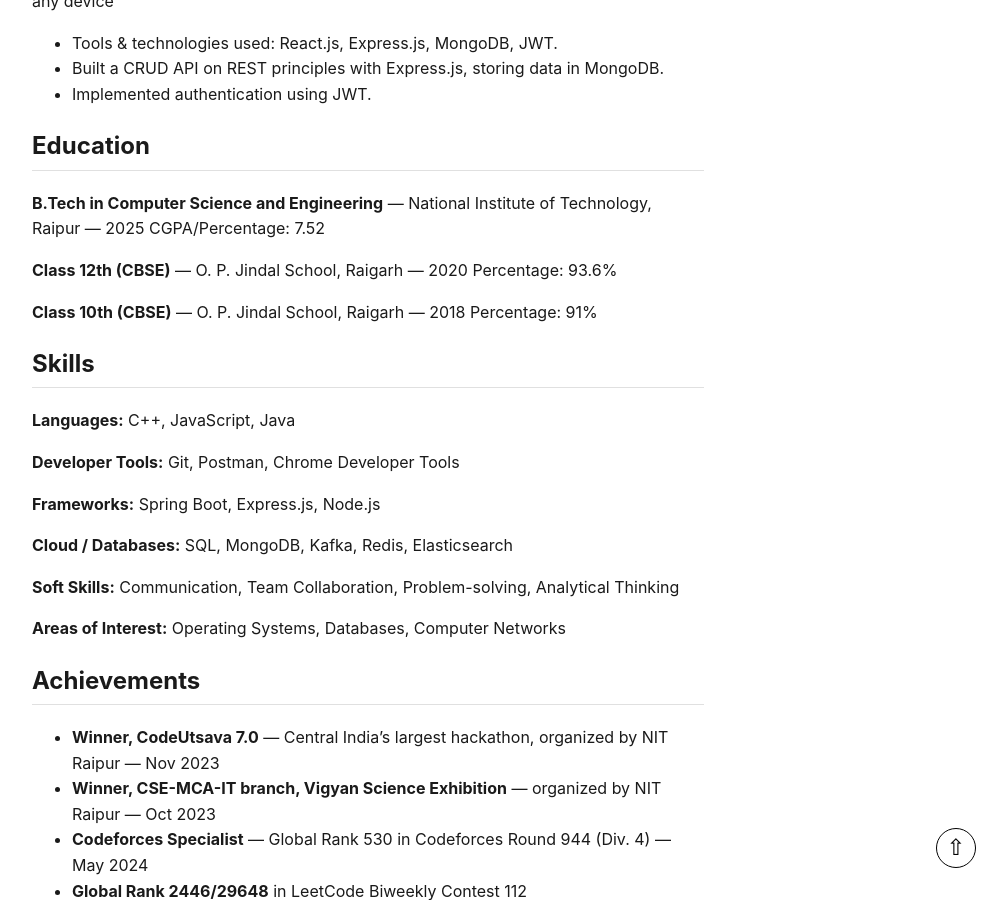
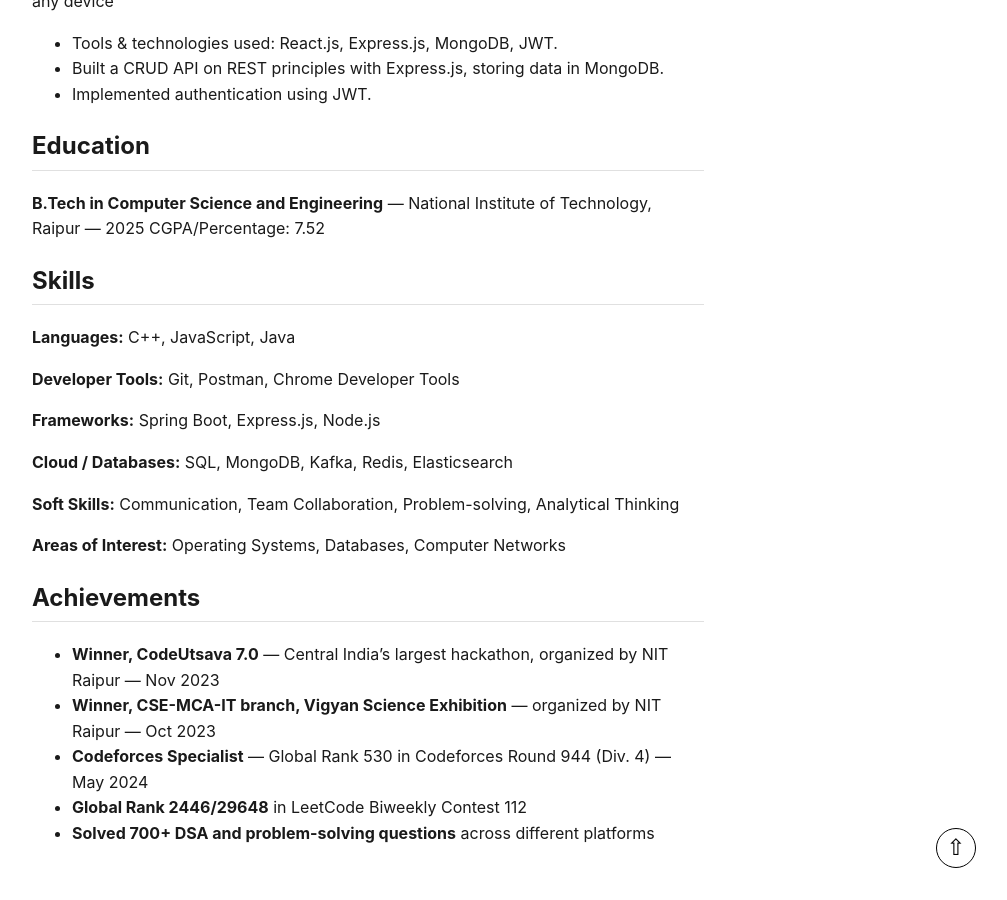
Before and after one commit to aarifkhan7/aarifkhan7.github.io, a Jekyll site: the page built from resume.md, in a window 1280 px wide and 900 px high, scrolled down 1989 px. Shown: the whole window, without its empty margins (272-1279 px from the left). Built offline with Jekyll 4.4.1, drawn with Linux system fonts in a browser that asks for light colours.

Commit message:
Remove High School

```diff
--- a/resume.md
+++ b/resume.md
@@ -57,12 +57,6 @@ description: >-
 **B.Tech in Computer Science and Engineering** — National Institute of Technology, Raipur — 2025
 CGPA/Percentage: 7.52
 
-**Class 12th (CBSE)** — O. P. Jindal School, Raigarh — 2020
-Percentage: 93.6%
-
-**Class 10th (CBSE)** — O. P. Jindal School, Raigarh — 2018
-Percentage: 91%
-
 ## Skills
 
 **Languages:** C++, JavaScript, Java
```
Also changed, not shown: 2 other files.
